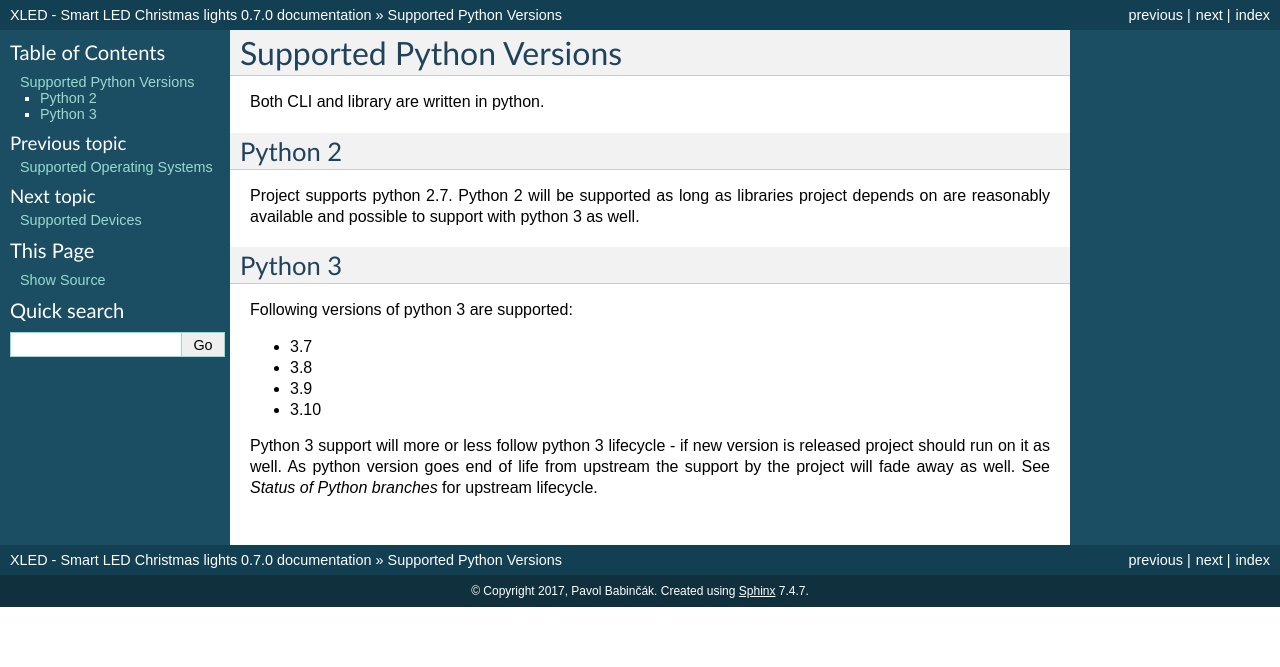
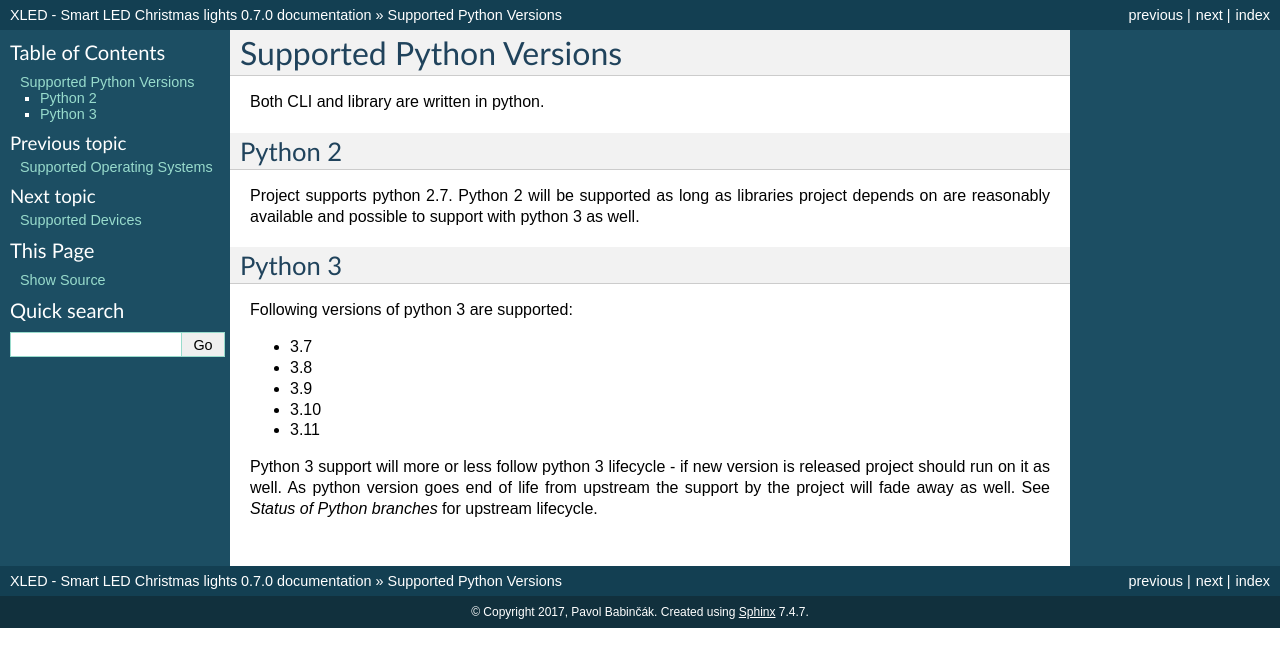
Before and after one commit to scrool/xled, a Sphinx documentation site: the page built from docs/supported_python_versions.rst, in a window 1280 px wide. Shown: the top 667 px of the page. Built offline with Sphinx 7.4.7, drawn with Linux system fonts in a browser that asks for light colours; pages that are not in the unit, such as notebooks, are missing from menus.

Commit message:
Add 3.11 to supported Python versions

```diff
--- a/CONTRIBUTING.rst
+++ b/CONTRIBUTING.rst
@@ -96,7 +96,7 @@ Before you submit a pull request, check that it meets these guidelines:
 2. If the pull request adds functionality, the docs should be updated. Put
    your new functionality into a function with a docstring, and add the
    feature to the list in README.rst.
-3. The pull request should work for Python 2.7, 3.7, 3.8, 3.9 and 3.10.
+3. The pull request should work for Python 2.7, 3.7, 3.8, 3.9, 3.10 and 3.11.
    Check https://github.com/scrool/xled/actions and make sure that the tests
    pass for all supported Python versions.
 
--- a/docs/supported_python_versions.rst
+++ b/docs/supported_python_versions.rst
@@ -19,6 +19,7 @@ Following versions of python 3 are supported:
 - 3.8
 - 3.9
 - 3.10
+- 3.11
 
 Python 3 support will more or less follow python 3 lifecycle - if new version is released project should run on it as well. As python version goes end of life from upstream the support by the project will fade away as well. See `Status of Python branches` for upstream lifecycle.
 
--- a/setup.py
+++ b/setup.py
@@ -86,6 +86,7 @@ setup(
         "Programming Language :: Python :: 3.8",
         "Programming Language :: Python :: 3.9",
         "Programming Language :: Python :: 3.10",
+        "Programming Language :: Python :: 3.11",
     ],
     project_urls={
         "Documentation": "https://xled.readthedocs.io/",
```
Also changed, not shown: 2 other files.
